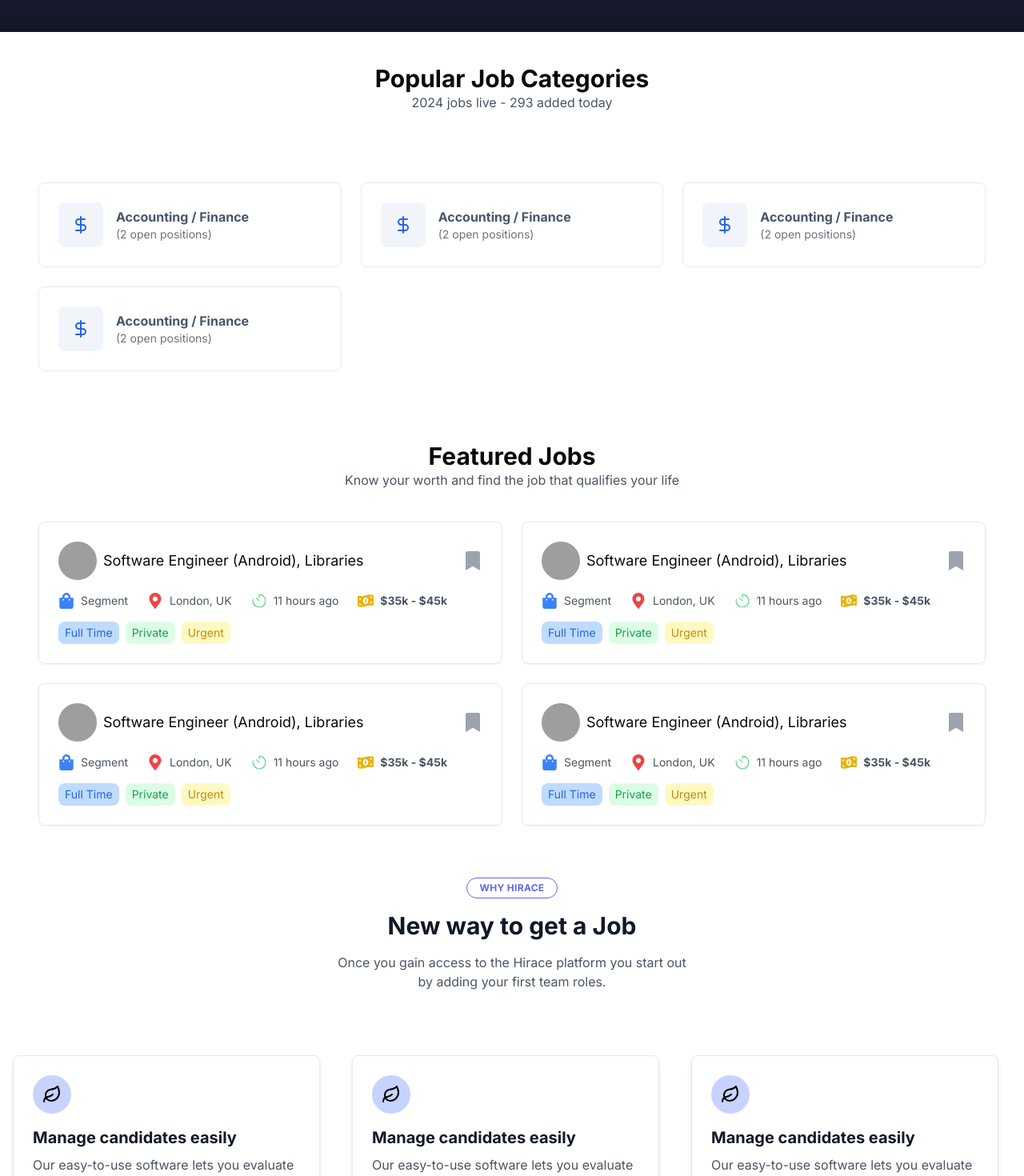
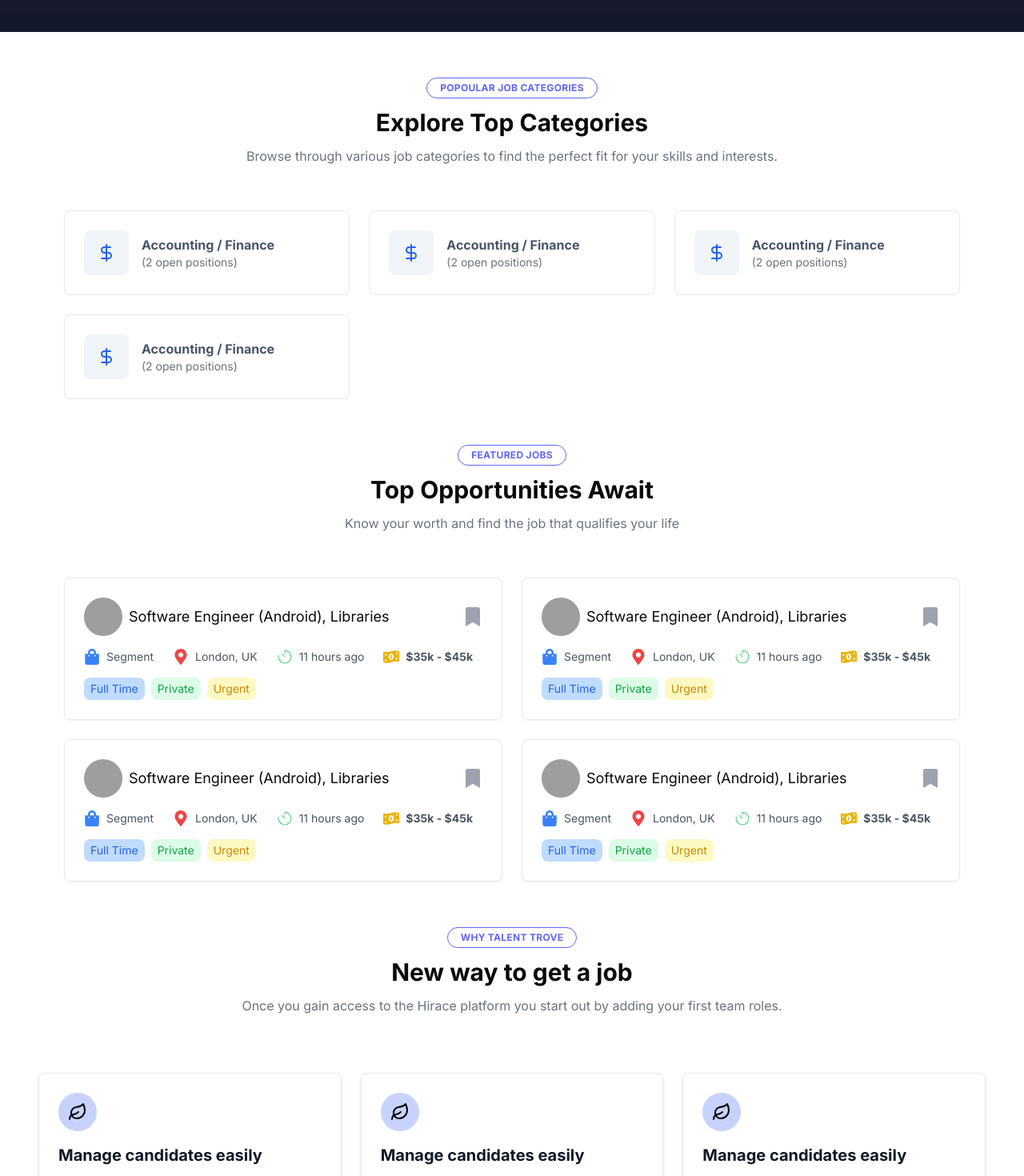
Before and after one commit to The-Dev-Hive/Talent-Trove-Client, a Next.js app: page / in a window 1280 px wide. Shown: the part 760-2230 px from the top of the page at 80% size. Built offline with nearby package versions, Linux system fonts and the light colour scheme; grey boxes are pictures that could not be loaded.

Commit message:
fix: fix(design) : #16 Add header section dynamic component and mplement Job Category cards group hover effects

```diff
--- a/src/app/(front)/page.tsx
+++ b/src/app/(front)/page.tsx
@@ -1,16 +1,20 @@
 import { TopJobCategoryList, FeatureJob, Hero } from '@/components/homepage';
-import React from 'react';
+import React, { Fragment } from 'react';
 import WhyChooseUs from '@/components/homepage/WhyChooseUs';
 import Banner from '@/components/footer/Banner';
+import { Container } from '@/components/shared';
+
 const RootPage = () => {
   return (
-    <div className="">
+    <Fragment>
       <Hero />
-      <TopJobCategoryList />
-      <FeatureJob />
-      <WhyChooseUs />
-      <Banner />
-    </div>
+      <Container className="space-y-12">
+        <TopJobCategoryList />
+        <FeatureJob />
+        <WhyChooseUs />
+        <Banner />
+      </Container>
+    </Fragment>
   );
 };
 
--- a/src/components/cards/JobCategoryCards.tsx
+++ b/src/components/cards/JobCategoryCards.tsx
@@ -5,14 +5,12 @@ interface Props extends React.ComponentProps<'div'> {}
 export const CategoryOfJob = ({ ...props }: Props) => {
   return (
     <div {...props}>
-      <div className="flex items-center gap-4 bg-white p-6 rounded-lg border border-gray-200 hover:shadow-md hover:bg-indigo-100">
-        <div className="bg-slate-100 p-4 rounded-lg text-blue-600 hover:bg-indigo-500 transition-bg duration-300   hover:text-white">
+      <div className="group flex items-center gap-4 bg-white p-6 rounded-lg border border-gray-200 hover:shadow-md hover:bg-indigo-100">
+        <div className="bg-slate-100 p-4 rounded-lg text-blue-600 group-hover:bg-indigo-500 transition-bg duration-300 group-hover:text-white">
           <DollarSign />
         </div>
         <div>
-          <h2 className=" text-slate-600 font-semibold">
-            Accounting / Finance
-          </h2>
+          <h2 className="text-slate-600 font-semibold">Accounting / Finance</h2>
           <p className="text-gray-500 text-sm">(2 open positions)</p>
         </div>
       </div>
--- a/src/components/homepage/FeatureJob.tsx
+++ b/src/components/homepage/FeatureJob.tsx
@@ -1,24 +1,22 @@
 import { JobCard } from '../cards/JobCard';
+import { SectionHeader } from '../shared';
 
 interface Props extends React.ComponentProps<'div'> {}
 
 export const FeatureJob = ({ ...props }: Props) => {
   return (
     <div {...props}>
-      <div className="  mx-auto max-w-screen-xl">
-        <div className="p-10 text-center">
-          <h1 className="text-3xl font-bold">Featured Jobs</h1>
-          <p className="text-gray-600">
-            Know your worth and find the job that qualifies your life
-          </p>
-        </div>
+      <SectionHeader
+        title="Featured Jobs"
+        subtitle="Top Opportunities Await"
+        description="Know your worth and find the job that qualifies your life"
+      />
 
-        <div className="grid grid-cols-1 md:grid-cols-1 lg:grid-cols-2 gap-6 px-12">
-          <JobCard />
-          <JobCard />
-          <JobCard />
-          <JobCard />
-        </div>
+      <div className="grid grid-cols-1 md:grid-cols-1 lg:grid-cols-2 gap-6 px-12">
+        <JobCard />
+        <JobCard />
+        <JobCard />
+        <JobCard />
       </div>
     </div>
   );
--- a/src/components/homepage/TopJobCategoryList.tsx
+++ b/src/components/homepage/TopJobCategoryList.tsx
@@ -1,21 +1,21 @@
 import React from 'react';
 import { CategoryOfJob } from '../cards/JobCategoryCards';
+import { SectionHeader } from '../shared';
 interface Props extends React.ComponentProps<'div'> {}
 
 export const TopJobCategoryList = ({ ...props }: Props) => {
   return (
     <div {...props}>
-      <div className=" mx-auto max-w-7xl  ">
-        <div className="p-10 text-center">
-          <h1 className="text-3xl font-bold">Popular Job Categories</h1>
-          <p className="text-gray-600">2024 jobs live - 293 added today</p>
-        </div>
-        <div className="grid grid-cols-1 md:grid-cols-2 lg:grid-cols-3 gap-6 m-12 ">
-          <CategoryOfJob />
-          <CategoryOfJob />
-          <CategoryOfJob />
-          <CategoryOfJob />
-        </div>
+      <SectionHeader
+        title="Popoular Job Categories"
+        subtitle="Explore Top Categories"
+        description="Browse through various job categories to find the perfect fit for your skills and interests."
+      />
+      <div className="grid grid-cols-1 md:grid-cols-2 lg:grid-cols-3 gap-6 m-12 ">
+        <CategoryOfJob />
+        <CategoryOfJob />
+        <CategoryOfJob />
+        <CategoryOfJob />
       </div>
     </div>
   );
--- a/src/components/homepage/WhyChooseUs.tsx
+++ b/src/components/homepage/WhyChooseUs.tsx
@@ -1,23 +1,15 @@
 import WhyChooseUsCard from '../cards/WhyChooseUsCard';
+import { SectionHeader } from '../shared';
 
 const WhyChooseUs = () => {
   return (
-    <div className="  mx-auto max-w-7xl">
-      <div className="text-center py-16 bg-white">
-        <div className="inline-block hover:bg-indigo-100 mb-4 px-4 py-1 border border-indigo-500 text-indigo-500 rounded-full font-semibold text-xs uppercase tracking-wide">
-          Why Hirace
-        </div>
-
-        <h2 className="text-3xl font-bold text-gray-900 mb-4">
-          New way to get a Job
-        </h2>
-
-        <p className="text-gray-600 max-w-md mx-auto">
-          Once you gain access to the Hirace platform you start out by adding
-          your first team roles.
-        </p>
-      </div>
-      <div className="    gap-6    m-12 lg:m-0 md:m-0 md:p-4  grid grid-cols-1 md:grid-cols-2 lg:grid-cols-3">
+    <div className="">
+      <SectionHeader
+        title="Why Talent Trove"
+        subtitle="New way to get a job"
+        description="Once you gain access to the Hirace platform you start out by adding your first team roles."
+      />
+      <div className="gap-6 m-12 lg:m-0 md:m-0 md:p-4 grid grid-cols-1 md:grid-cols-2 lg:grid-cols-3">
         <WhyChooseUsCard />
         <WhyChooseUsCard />
         <WhyChooseUsCard />
--- /dev/null
+++ b/src/components/shared/Container.tsx
@@ -0,0 +1,24 @@
+import { ReactNode } from 'react';
+
+type ContainerProps = {
+  children: ReactNode;
+  className?: string;
+  size?: 'sm' | 'md' | 'lg' | 'full';
+};
+export const Container = ({
+  children,
+  className = '',
+  size = 'lg',
+}: ContainerProps) => {
+  const sizes = {
+    sm: 'max-w-md',
+    md: 'max-w-3xl',
+    lg: 'max-w-7xl',
+    full: 'max-w-full',
+  };
+  return (
+    <div className={`mx-auto ${sizes[size]} px-4 sm:px-6 lg:px-8 ${className}`}>
+      {children}
+    </div>
+  );
+};
--- /dev/null
+++ b/src/components/shared/SectionHeader.tsx
@@ -0,0 +1,21 @@
+type SectionHeaderProps = {
+  title: string;
+  subtitle: string;
+  description: string;
+};
+
+export const SectionHeader = ({
+  title,
+  subtitle,
+  description,
+}: SectionHeaderProps) => {
+  return (
+    <div className="text-center my-14 space-y-3">
+      <p className="inline-block hover:bg-indigo-100 px-4 py-1 border border-indigo-500 text-indigo-500 rounded-full font-semibold text-xs uppercase tracking-wide">
+        {title}
+      </p>
+      <h2 className="text-3xl font-bold">{subtitle}</h2>
+      <p className="text-gray-500">{description}</p>
+    </div>
+  );
+};
--- a/src/components/shared/index.ts
+++ b/src/components/shared/index.ts
@@ -1,2 +1,4 @@
 export * from './HomeNav';
 export * from './RootFooter';
+export * from './Container';
+export * from './SectionHeader';
```
